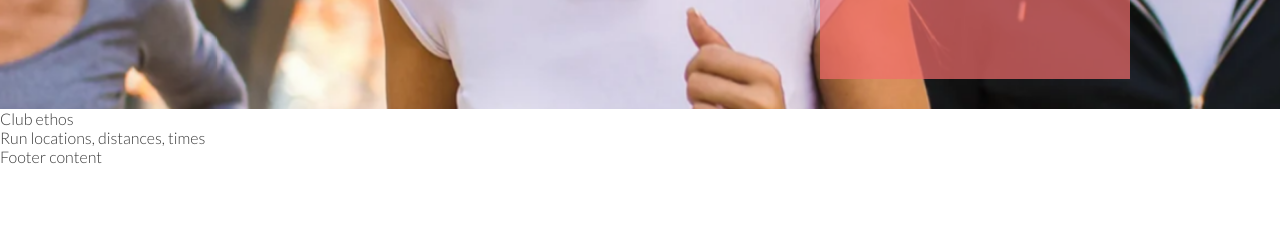
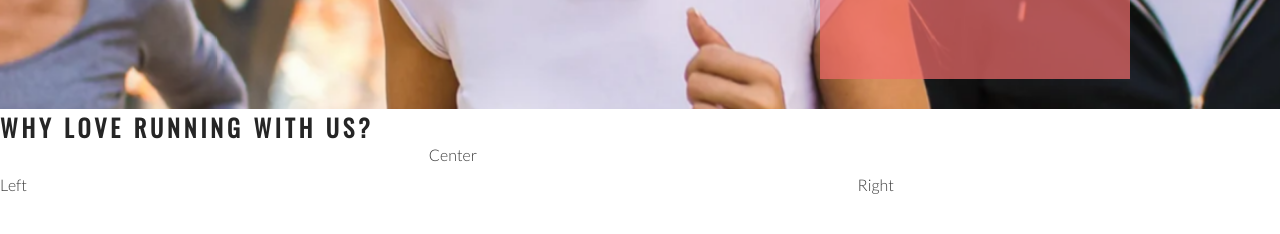
Before and after one commit to ejasquith/love-running, a plain HTML site: page index.html in a window 1280 px wide. Shown: the part 566-800 px from the top of the page. Drawn offline with nearby package versions, Linux system fonts and the light colour scheme.

Commit message:
Add basic structure for club ethos section

```diff
--- a/assets/css/style.css
+++ b/assets/css/style.css
@@ -56,6 +56,13 @@ h1, h2 {
 
 /* hero image */
 
+#hero-outer {
+    height: 600px;
+    width: 100%;
+    overflow: hidden;
+    position: relative;
+}
+
 #hero-image {
     height: 600px;
     width: 100%;
@@ -86,13 +93,6 @@ h1, h2 {
     color: #fff;
 }
 
-#hero-outer {
-    height: 600px;
-    width: 100%;
-    overflow: hidden;
-    position: relative;
-}
-
 /* creates the level of zoom for hero image */
 @keyframes hero-zoom {
     from {
@@ -102,3 +102,26 @@ h1, h2 {
         transform: scale(1.1);
     }
 }
+
+/* club ethos */
+
+#club-ethos {
+    height: 600px;
+}
+
+#left-about {
+    padding-top: 30px;
+    width: 33%;
+    float: left;
+}
+
+#right-about {
+    padding-top: 30px;
+    width: 33%;
+    float: right;
+}
+
+#center-about {
+    width: 33%;
+    margin: 0 auto;
+}
--- a/index.html
+++ b/index.html
@@ -34,8 +34,17 @@
             <h3>Dublin Docklands & Phoenix Park</h3>
         </div>
     </section>
-    <section>
-        Club ethos
+    <section id="club-ethos">
+        <h1>Why Love Running With Us?</h1>
+        <div id="left-about">
+            Left
+        </div>
+        <div id="right-about">
+            Right
+        </div>
+        <div id="center-about">
+            Center
+        </div>
     </section>
     <section>
         Run locations, distances, times
```
